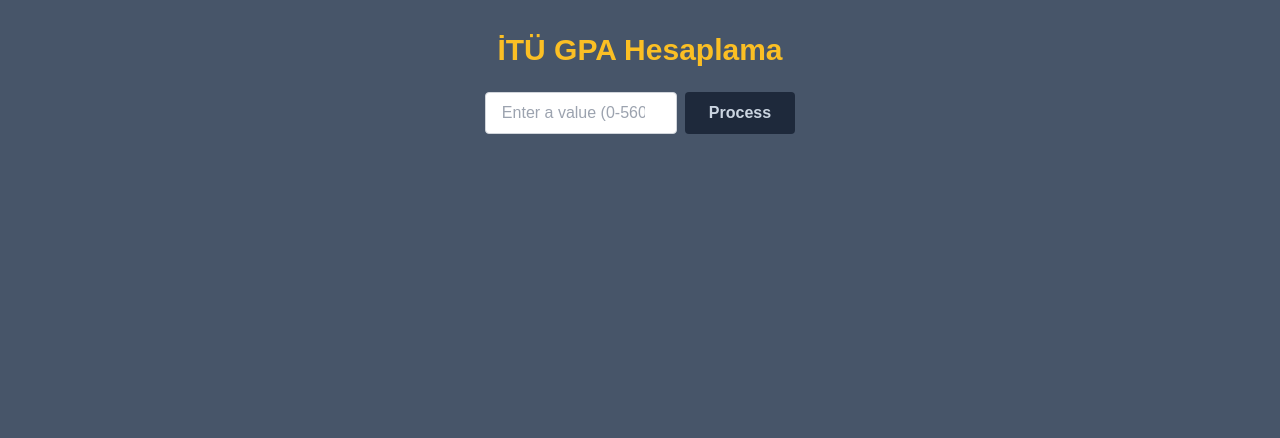
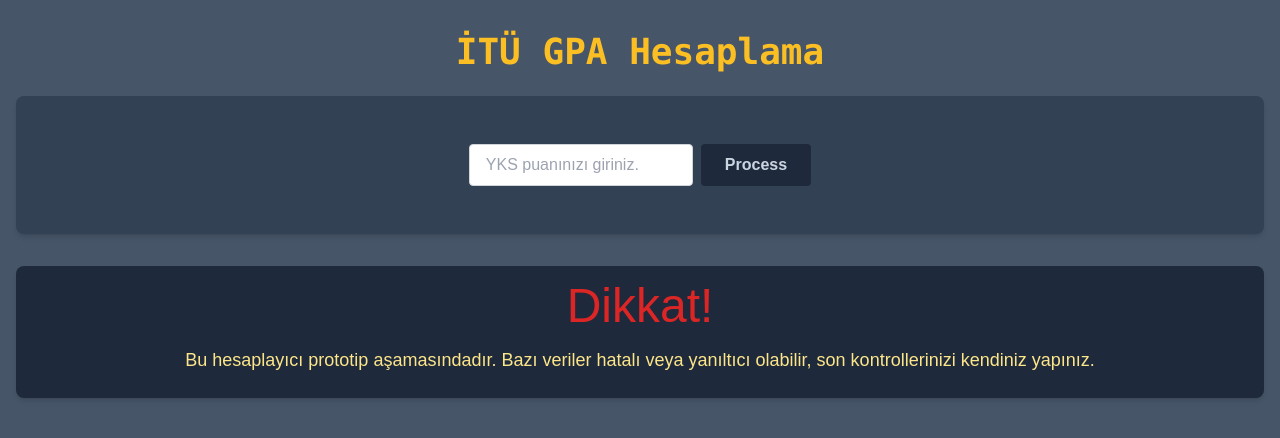
Before and after one commit to batikankutluer/itu-yatay, a Next.js app: page / in a window 1280 px wide. Shown: the top 438 px of the page. Built offline with nearby package versions, Linux system fonts and the light colour scheme.

Commit message:
tasarim vs

```diff
--- a/src/app/page.tsx
+++ b/src/app/page.tsx
@@ -17,18 +17,21 @@
 
   return (
     <div className="container mx-auto px-4 py-8 bg-slate-600 min-h-screen">
-      <h1 className="text-3xl font-bold mb-6 text-amber-400 text-center">
+      <h1 className="text-4xl font-bold font-mono mb-6 text-amber-400 text-center">
         İTÜ GPA Hesaplama
       </h1>
-      <form onSubmit={handleSubmit} className="mb-8 flex justify-center">
+      <form
+        onSubmit={handleSubmit}
+        className="mb-8 flex justify-center bg-slate-700 rounded-lg shadow-md p-12"
+      >
         <input
           type="number"
           min="0"
           max="560"
           value={userYKS}
           onChange={(e) => setUserYKS(e.target.value)}
-          placeholder="Enter a value (0-560)"
-          className="w-48 border text-black border-gray-300 rounded px-4 py-2 mr-2 focus:outline-none focus:ring-2 focus:ring-blue-500"
+          placeholder="YKS puanınızı giriniz."
+          className="w-56 border text-black border-gray-300 rounded px-4 py-2 mr-2 focus:outline-none focus:ring-2 focus:ring-blue-500"
           required
         />
         <button
@@ -41,7 +44,7 @@
           Process
         </button>
       </form>
-      {showResults && (
+      {showResults ? (
         <div>
           <div className="overflow-x-auto bg-slate-600 rounded-lg shadow-md">
             <table className="min-w-full">
@@ -79,6 +82,14 @@
               })}
             </table>
           </div>
+        </div>
+      ) : (
+        <div className="bg-slate-800 rounded-lg shadow-md p-4 flex flex-col items-center">
+          <h1 className="text-red-600 text-center text-5xl pb-2">Dikkat!</h1>
+          <p className="text-amber-200 text-center text-lg p-2">
+            Bu hesaplayıcı prototip aşamasındadır. Bazı veriler hatalı veya
+            yanıltıcı olabilir, son kontrollerinizi kendiniz yapınız.
+          </p>
         </div>
       )}
     </div>
```
